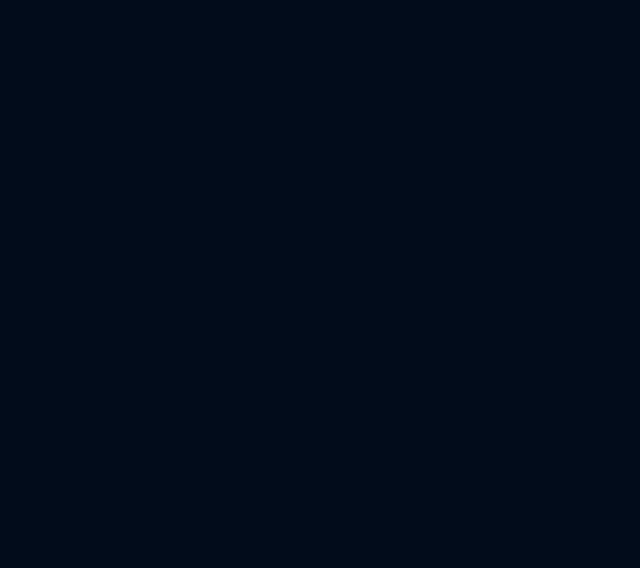
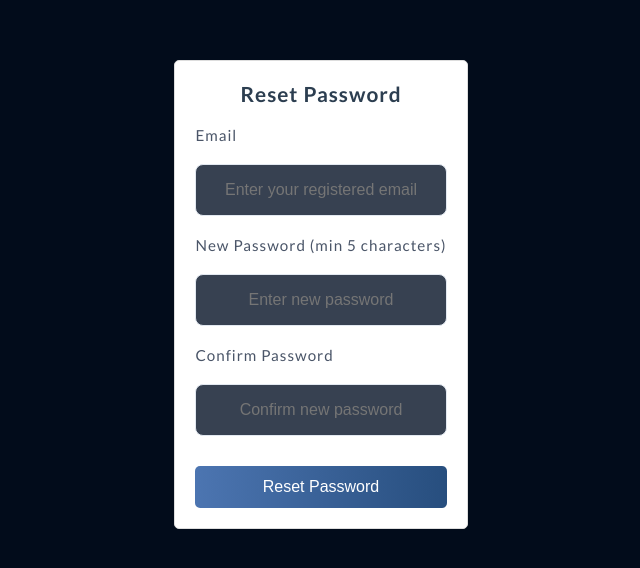
Before and after one commit to mariamaju/FINApp-frontend, a React (Create React App) app: page /forgot-password in a window 1280 px wide. Before the commit this address had no page. Shown: the part 106-674 px from the top of the page, without its empty margins (319-959 px from the left). Built offline with nearby package versions, Linux system fonts and the light colour scheme.

Commit message:
frontend forgot password

```diff
--- a/src/App.js
+++ b/src/App.js
@@ -13,6 +13,8 @@ import GoalSetting from "./components/GoalForm";
 import About from "./components/About";
 import AdminDashboard from "./components/AdminDashboard";
 import Profile from "./components/Profile";
+import ForgotPassword from './components/ForgotPassword';
+
 function App() {
     const isAdminAuthenticated = () => {
         return localStorage.getItem("adminToken") !== null;
@@ -35,6 +37,7 @@ function App() {
                     <Route path="/goal-setting" element={<GoalSetting />} />
                     <Route path="/about" element={<About />} />
                     <Route path="/profile" element={<Profile />} />
+                    <Route path="/forgot-password" element={<ForgotPassword />} />
 
                     {/* Admin Route */}
                     <Route path="/admin-dashboard"
--- /dev/null
+++ b/src/components/ForgotPassword.css
@@ -0,0 +1,53 @@
+.forgot-password-container {
+    max-width: 400px;
+    margin: 0 auto;
+    padding: 20px;
+    border: 1px solid #ddd;
+    border-radius: 5px;
+    background-color: #fff;
+  }
+
+  .forgot-password-container h2 {
+    text-align: center;
+    margin-bottom: 20px;
+  }
+
+  .input-group {
+    margin-bottom: 15px;
+  }
+
+  .input-group label {
+    display: block;
+    margin-bottom: 5px;
+  }
+
+  .input-group input {
+    width: 100%;
+    padding: 8px;
+    border: 1px solid #ddd;
+    border-radius: 4px;
+  }
+
+  .btn {
+    width: 100%;
+    padding: 10px;
+    background-color: #4CAF50;
+    color: white;
+    border: none;
+    border-radius: 4px;
+    cursor: pointer;
+  }
+
+  .btn:hover {
+    background-color: #45a049;
+  }
+
+  .error-message {
+    color: red;
+    margin-bottom: 15px;
+  }
+
+  .success-message {
+    color: green;
+    margin-bottom: 15px;
+  }
--- /dev/null
+++ b/src/components/ForgotPassword.js
@@ -0,0 +1,125 @@
+import React, { useState } from 'react';
+import { useNavigate } from 'react-router-dom';
+import axios from 'axios';
+import './ForgotPassword.css';
+
+const ForgotPassword = () => {
+  const [email, setEmail] = useState('');
+  const [newPassword, setNewPassword] = useState('');
+  const [confirmPassword, setConfirmPassword] = useState('');
+  const [message, setMessage] = useState({ text: '', type: '' });
+  const [isLoading, setIsLoading] = useState(false);
+  const navigate = useNavigate();
+
+  const handleSubmit = async (e) => {
+    e.preventDefault();
+    setIsLoading(true);
+
+    // Validate inputs
+    if (!email || !newPassword || !confirmPassword) {
+      setMessage({ text: 'All fields are required', type: 'error' });
+      setIsLoading(false);
+      return;
+    }
+
+    if (newPassword.length < 5) {
+      setMessage({ text: 'Password must be at least 5 characters', type: 'error' });
+      setIsLoading(false);
+      return;
+    }
+
+    if (newPassword !== confirmPassword) {
+      setMessage({ text: 'Passwords do not match', type: 'error' });
+      setIsLoading(false);
+      return;
+    }
+
+    try {
+      const response = await axios.post('http://localhost:3000/api/auth/reset-password', {
+        email,
+        newPassword
+      });
+
+      setMessage({
+        text: response.data.message || 'Password reset successfully! Redirecting to login...',
+        type: 'success'
+      });
+
+      // Clear form fields
+      setEmail('');
+      setNewPassword('');
+      setConfirmPassword('');
+
+      // Redirect to login after 2 seconds
+      setTimeout(() => {
+        navigate('/login', { replace: true }); // Using replace: true to prevent going back
+      }, 2000);
+    } catch (error) {
+      console.error('Password reset error:', error);
+      const errorMsg = error.response?.data?.message ||
+                     error.response?.data?.error ||
+                     'Failed to reset password. Please try again.';
+
+      setMessage({
+        text: errorMsg,
+        type: 'error'
+      });
+    } finally {
+      setIsLoading(false);
+    }
+  };
+
+  return (
+    <div className="forgot-password-container">
+      <h2>Reset Password</h2>
+      {message.text && (
+        <div className={`message ${message.type}`}>
+          {message.text}
+        </div>
+      )}
+      <form onSubmit={handleSubmit}>
+        <div className="form-group">
+          <label>Email</label>
+          <input
+            type="email"
+            value={email}
+            onChange={(e) => setEmail(e.target.value)}
+            required
+            placeholder="Enter your registered email"
+          />
+        </div>
+        <div className="form-group">
+          <label>New Password (min 5 characters)</label>
+          <input
+            type="password"
+            value={newPassword}
+            onChange={(e) => setNewPassword(e.target.value)}
+            minLength="5"
+            required
+            placeholder="Enter new password"
+          />
+        </div>
+        <div className="form-group">
+          <label>Confirm Password</label>
+          <input
+            type="password"
+            value={confirmPassword}
+            onChange={(e) => setConfirmPassword(e.target.value)}
+            minLength="5"
+            required
+            placeholder="Confirm new password"
+          />
+        </div>
+        <button
+          type="submit"
+          className="submit-btn"
+          disabled={isLoading}
+        >
+          {isLoading ? 'Processing...' : 'Reset Password'}
+        </button>
+      </form>
+    </div>
+  );
+};
+
+export default ForgotPassword;
```
